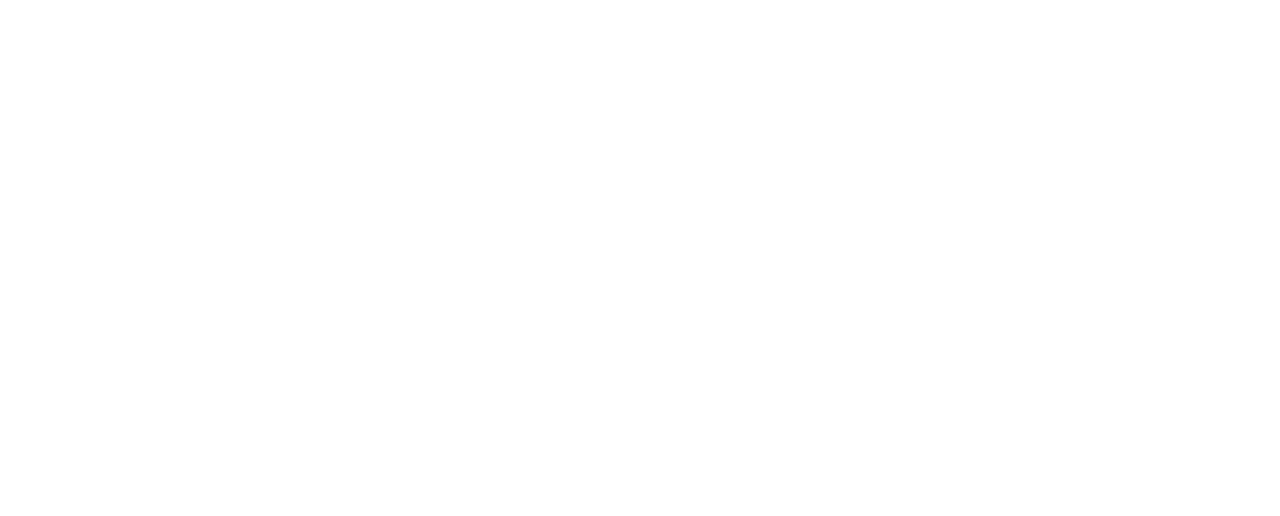
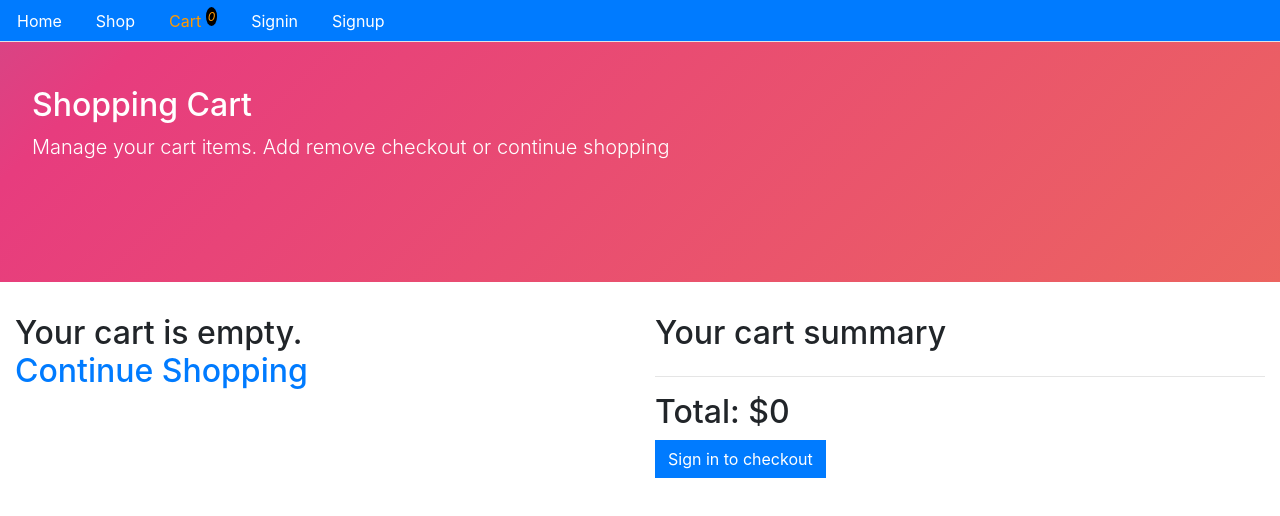
Before and after one commit to uowyuchen/MERN-Ecommerce-2, a React (Create React App) app: page /cart in a window 1280 px wide. Shown: the top 516 px of the page. Built offline with nearby package versions, Linux system fonts and the light colour scheme.

Commit message:
Section 15 React - Cart with LocalStorage

```diff
--- a/src/Routes.js
+++ b/src/Routes.js
@@ -10,6 +10,7 @@
 import AddCategory from "./admin/AddCategory";
 import AddProduct from "./admin/AddProduct";
 import Shop from "./core/Shop";
+import Cart from "./core/Cart";
 import SingleProduct from "./core/SingleProduct";
 
 const Routes = () => {
@@ -25,6 +26,7 @@
         <AdminRoute path='/create/category' exact component={AddCategory} />
         <AdminRoute path='/create/product' exact component={AddProduct} />
         <Route path='/product/:productId' exact component={SingleProduct} />
+        <Route path='/cart' exact component={Cart} />
       </Switch>
     </BrowserRouter>
   );
--- a/src/core/Card.js
+++ b/src/core/Card.js
@@ -1,9 +1,21 @@
-import React from "react";
-import { Link } from "react-router-dom";
+import React, { useState } from "react";
+import { Link, Redirect } from "react-router-dom";
 import ShowImage from "./ShowImage";
 import moment from "moment";
+import { addItem, updateItem, removeItem } from "./cartHelpers";
 
-const Card = ({ product, showViewProductButton = true }) => {
+const Card = ({
+  product,
+  showViewProductButton = true,
+  showAddToCartButtonInCart = true,
+  cartUpdate = false,
+  showRemoveProductButton = false,
+  setRun = f => f, // default value of function
+  run = undefined // default value of undefined
+}) => {
+  const [redirect, setRedirect] = useState(false);
+  const [count, setCount] = useState(product.count);
+
   const showViewButton = showViewProductButton => {
     return (
       showViewProductButton && (
@@ -16,10 +28,35 @@
     );
   };
 
-  const showAddToCartButton = () => (
-    <button className='btn btn-outline-info mt-2 mb-2'>Add to Cart</button>
-  );
+  const showAddToCartButton = showAddToCartButtonInCart =>
+    showAddToCartButtonInCart && (
+      <button onClick={addToCart} className='btn btn-outline-info mt-2 mb-2'>
+        Add to Cart
+      </button>
+    );
+  const addToCart = () => {
+    //     sold: 0
+    // _id: "5e6923ec543bb78139f71ca0"
+    // name: "test5"
+    // description: "dfhjukttbnr"
+    // price: 45
+    // category: {_id: "5e49e6d9a7e3348458fb3d7a", name: "Node", createdAt: "2020-02-17T01:05:29.888Z", updatedAt: "2020-02-17T01:05:29.888Z", __v: 0}
+    // shipping: true
+    // quantity: 3
+    // createdAt: "2020-03-11T17:46:20.233Z"
+    // updatedAt: "2020-03-11T17:46:20.233Z"
+    addItem(product, () => {
+      setRedirect(true);
+    });
+  };
 
+  const shouldRedirect = redirect => {
+    if (redirect) {
+      return <Redirect to='/cart' />;
+    }
+  };
+
+  // 显示是否有存活
   const showStock = quantity =>
     quantity > 0 ? (
       <span className='badge badge-primary badge-pill'>In Stock</span>
@@ -27,10 +64,62 @@
       <span className='badge badge-primary badge-pill'>Out of Stock</span>
     );
 
+  // 改变一个product item的数量
+  const handleChange = event => {
+    setRun(!run); // run useEffect in parent Cart
+
+    // 这是为了input中的value不可能小于1
+    setCount(event.target.value < 1 ? 1 : event.target.value);
+    if (event.target.value >= 1) {
+      updateItem(product._id, event.target.value);
+    }
+  };
+  // 显示增加product item的地方
+  const showCartUpdateOptions = cartUpdate => {
+    return (
+      cartUpdate && (
+        <div>
+          <div className='input-group mb-3'>
+            <div className='input-group-prepend'>
+              <span className='input-group-text'>Adjust Quantity</span>
+              <input
+                value={count}
+                onChange={handleChange}
+                name={product._id}
+                type='number'
+                className='form-control'
+              />
+            </div>
+          </div>
+        </div>
+      )
+    );
+  };
+
+  // remove cart item
+  const showRemoveButton = showRemoveProductButton => {
+    return (
+      showRemoveProductButton && (
+        <button
+          onClick={() => {
+            removeItem(product._id);
+            setRun(!run); //run useEffect in parent Cart
+          }}
+          className='btn btn-outline-danger mt-2 mb-2'
+        >
+          Remove
+        </button>
+      )
+    );
+  };
+
   return (
     <div className='card'>
       <div className='card-header name'>{product.name}</div>
       <div className='card-body'>
+        {/* redirect to cart after add to cart  */}
+        {shouldRedirect()}
+
         <ShowImage item={product} url='products' />
         <p className='lead mt-2'>{product.description.substring(0, 10)}...</p>
         <p className='black-10'>$ {product.price}</p>
@@ -44,7 +133,11 @@
         <br />
         {showViewButton(showViewProductButton)}
 
-        {showAddToCartButton()}
+        {showAddToCartButton(showAddToCartButtonInCart)}
+
+        {showRemoveButton(showRemoveProductButton)}
+
+        {showCartUpdateOptions(cartUpdate)}
       </div>
     </div>
   );
--- /dev/null
+++ b/src/core/Cart.js
@@ -0,0 +1,63 @@
+import React, { useState, useEffect } from "react";
+import Layout from "./Layout";
+import { getCart, removeItem } from "./cartHelpers";
+import Card from "./Card";
+import { Link } from "react-router-dom";
+import Checkout from "./Checkout";
+
+const Cart = () => {
+  const [items, setItems] = useState([]);
+  const [run, setRun] = useState(false);
+
+  useEffect(() => {
+    setItems(getCart());
+  }, [run]);
+
+  const showCartItems = items => {
+    return (
+      <div>
+        <h2>Your cart has {`${items.length}`} items</h2>
+        <hr />
+        {items.map((product, index) => (
+          <Card
+            key={index}
+            product={product}
+            showAddToCartButtonInCart={false}
+            cartUpdate={true}
+            showRemoveProductButton={true}
+            setRun={setRun}
+            run={run}
+          />
+        ))}
+      </div>
+    );
+  };
+
+  const noItemsMessage = () => (
+    <h2>
+      Your cart is empty. <br />
+      <Link to='/shop'>Continue Shopping</Link>
+    </h2>
+  );
+
+  return (
+    <Layout
+      title='Shopping Cart'
+      description='Manage your cart items. Add remove checkout or continue shopping'
+      className='container-fluid'
+    >
+      <div className='row'>
+        <div className='col-6'>
+          {items.length > 0 ? showCartItems(items) : noItemsMessage()}
+        </div>
+        <div className='col-6'>
+          <h2 className='mb-4'>Your cart summary</h2>
+          <hr />
+          <Checkout products={items} />
+        </div>
+      </div>
+    </Layout>
+  );
+};
+
+export default Cart;
--- /dev/null
+++ b/src/core/Checkout.js
@@ -0,0 +1,35 @@
+import React, { useState, useEffect } from "react";
+import Layout from "./Layout";
+import { getAllProducts } from "./apiCore";
+import Card from "./Card";
+import { isAuthenticated } from "../auth/index";
+import { Link } from "react-router-dom";
+
+const Checkout = ({ products }) => {
+  const getTotal = () => {
+    console.log(products);
+    return products.reduce((currentValue, nextValue) => {
+      return currentValue + nextValue.count * nextValue.price;
+    }, 0);
+  };
+
+  const showCheckout = () => {
+    return isAuthenticated() ? (
+      <button className='btn btn-success'>Checkout</button>
+    ) : (
+      <Link to='/signin'>
+        <button className='btn btn-primary'>Sign in to checkout</button>
+      </Link>
+    );
+  };
+
+  return (
+    <div>
+      <h2>Total: ${getTotal()}</h2>
+
+      {showCheckout()}
+    </div>
+  );
+};
+
+export default Checkout;
--- a/src/core/Menu.js
+++ b/src/core/Menu.js
@@ -1,6 +1,7 @@
 import React, { Fragment } from "react";
 import { Link, withRouter } from "react-router-dom";
 import { signout, isAuthenticated } from "../auth/index";
+import { itemTotal } from "./cartHelpers";
 
 const isActive = (history, path) => {
   if (history.location.pathname === path) {
@@ -27,6 +28,20 @@
             to='/shop'
           >
             Shop
+          </Link>
+        </li>
+
+        {/* cart page */}
+        <li className='nav-item'>
+          <Link
+            className='nav-link'
+            style={isActive(history, "/cart")}
+            to='/cart'
+          >
+            Cart{" "}
+            <sup>
+              <small className='cart-badge'>{itemTotal()}</small>
+            </sup>
           </Link>
         </li>
 
--- /dev/null
+++ b/src/core/cartHelpers.js
@@ -0,0 +1,81 @@
+export const addItem = (item, cb) => {
+  let cart = [];
+  if (typeof window !== "undefined") {
+    if (localStorage.getItem("cart")) {
+      cart = JSON.parse(localStorage.getItem("cart"));
+    }
+    cart.push({
+      ...item,
+      count: 1
+    });
+
+    // remove duplicates
+    // build an Array from new Set and turn it back into array using Array.from
+    // so that later we can re-map it
+    // new set will only allow unique values in it
+    // so pass the ids of each object/product
+    // If the loop tries to add the same value again, it'll get ignored
+    // ...with the array of ids we got on when first map() was used
+    // run map() on it again and return the actual product from the cart
+
+    cart = Array.from(new Set(cart.map(p => p._id))).map(id => {
+      return cart.find(p => p._id === id);
+    });
+
+    localStorage.setItem("cart", JSON.stringify(cart));
+    cb();
+  }
+};
+
+// check how many items in cart
+export const itemTotal = () => {
+  if (typeof window !== "undefined") {
+    if (localStorage.getItem("cart")) {
+      return JSON.parse(localStorage.getItem("cart")).length;
+    }
+  }
+  return 0;
+};
+
+// get all item from cart
+export const getCart = () => {
+  if (typeof window !== "undefined") {
+    if (localStorage.getItem("cart")) {
+      return JSON.parse(localStorage.getItem("cart"));
+    }
+  }
+  return [];
+};
+
+// update cart single item count
+export const updateItem = (productId, count) => {
+  let cart = [];
+  if (typeof window !== "undefined") {
+    if (localStorage.getItem("cart")) {
+      cart = JSON.parse(localStorage.getItem("cart"));
+    }
+    cart.map((product, index) => {
+      if (product._id === productId) {
+        cart[index].count = count;
+      }
+    });
+    localStorage.setItem("cart", JSON.stringify(cart));
+  }
+};
+
+// remove cart itme
+export const removeItem = productId => {
+  let cart = [];
+  if (typeof window !== "undefined") {
+    if (localStorage.getItem("cart")) {
+      cart = JSON.parse(localStorage.getItem("cart"));
+    }
+    cart.map((product, index) => {
+      if (product._id === productId) {
+        cart.splice(index, 1);
+      }
+    });
+    localStorage.setItem("cart", JSON.stringify(cart));
+  }
+  return cart;
+};
--- a/src/style.css
+++ b/src/style.css
@@ -106,3 +106,13 @@
          background-position: 0% 50%;
      }
  }
+
+
+ /* cart badge */
+ .cart-badge, .cart-badge:hover {
+     border-radius: 50%;
+     padding: 2px;
+     font-size: 12px;
+     font-style: italic;
+     background: #000;
+ }
```
